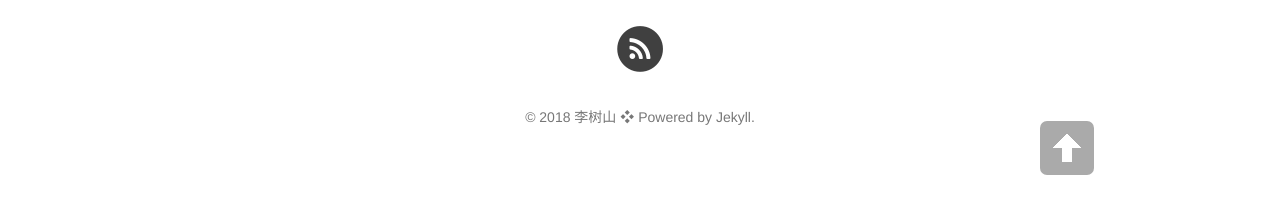
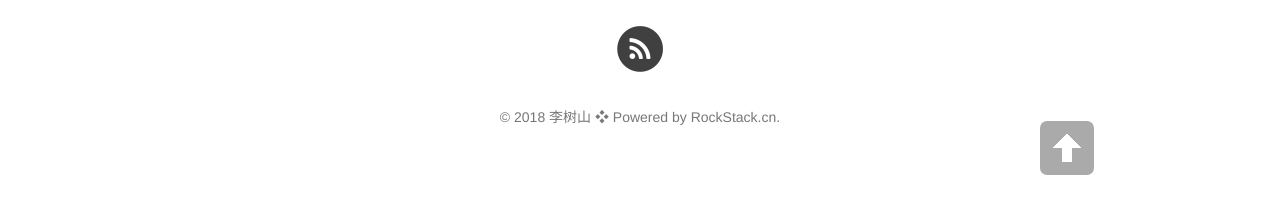
Before and after one commit to lishushan/lishushan.github.io, a Jekyll site: the page built from index.html, in a window 1280 px wide. Shown: the part 695-897 px from the top of the page. Built offline with Jekyll 4.4.1, drawn with Linux system fonts in a browser that asks for light colours; nearby versions of some CDN libraries; the list of posts is cut into pages by our own code.

Commit message:
已修改        _config.yml 已修改        _includes/footer.html 已修改        feed.xml

```diff
--- a/_config.yml
+++ b/_config.yml
@@ -4,12 +4,13 @@ header-img: "img/green.jpg"
 tagline: "cn"
 description: "关于Go、Java、Linux、云计算"  # 一句话描述你的博客
 baseurl: ""
-url: "https://lishushan.github.io"  # 此处填写你的博客地址
+#url: "https://lishushan.github.io"  # 此处填写你的博客地址
+url: "http://www.rockstack.cn"  # 此处填写你的博客地址
 
 # About/contact
 owner:
   name: "李树山" # 填写作者信息：名字
-  email: null@qq.com # 填写作者信息：邮箱
+  email: about@qq.com # 填写作者信息：邮箱
   bio: "关于Go、Java、Linux、云计算" # 你的博客描述，填写作者信息：博客描述
 
 # Data
--- a/_includes/footer.html
+++ b/_includes/footer.html
@@ -86,7 +86,7 @@
 
                 </ul>
                 <p class="copyright text-muted">
-                &copy; {{ site.time | date: '%Y' }} {{ site.owner.name }} ❖ Powered by Jekyll.
+                &copy; {{ site.time | date: '%Y' }} {{ site.owner.name }} ❖ Powered by RockStack.cn.
                 </p>
             </div>
         </div>
--- a/feed.xml
+++ b/feed.xml
@@ -10,7 +10,7 @@ layout: null
     <atom:link href="{{ "/feed.xml" | prepend: site.baseurl | prepend: site.url }}" rel="self" type="application/rss+xml" />
     <pubDate>{{ site.time | date_to_rfc822 }}</pubDate>
     <lastBuildDate>{{ site.time | date_to_rfc822 }}</lastBuildDate>
-    <generator>Jekyll v{{ jekyll.version }}</generator>
+    <generator>Lishushan v{{ jekyll.version }}</generator>
     {% for post in site.posts limit:10 %}
       <item>
         <title>{{ post.title | xml_escape }}</title>
```
